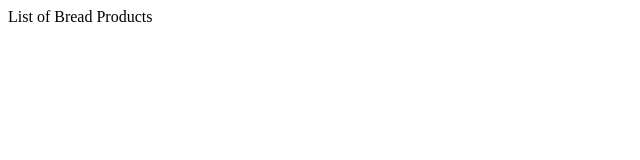
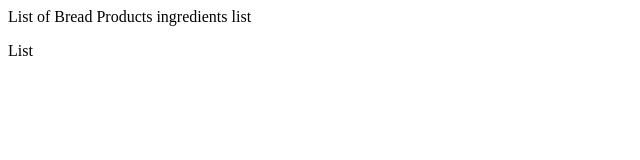
Before and after one commit to julian-practice/com.bread.demo, a plain HTML site: page WebContent/index.html in a window 1280 px wide. Shown: the whole page, without its empty margins (0-640 px from the left). Drawn offline with Linux system fonts and the light colour scheme.

Commit message:
bug fix v1.1 for production

```diff
--- a/WebContent/index.html
+++ b/WebContent/index.html
@@ -6,5 +6,9 @@
 </head>
 <body>
 
-List of Bread Products</body>
+List of Bread Products
+
+<span>ingredients list</span>
+<p>List</p>
+</body>
 </html>
```
